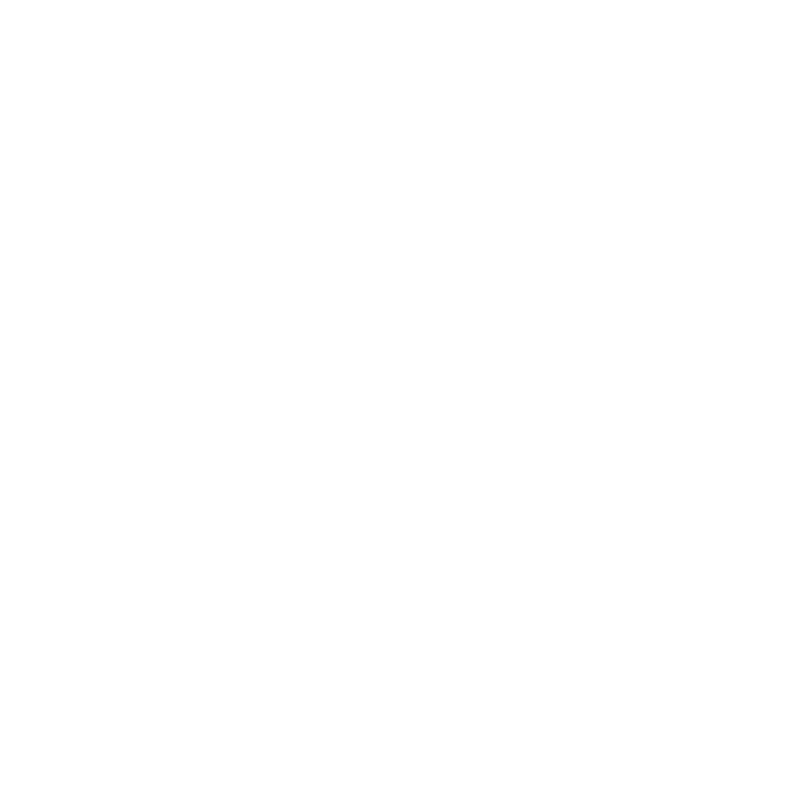
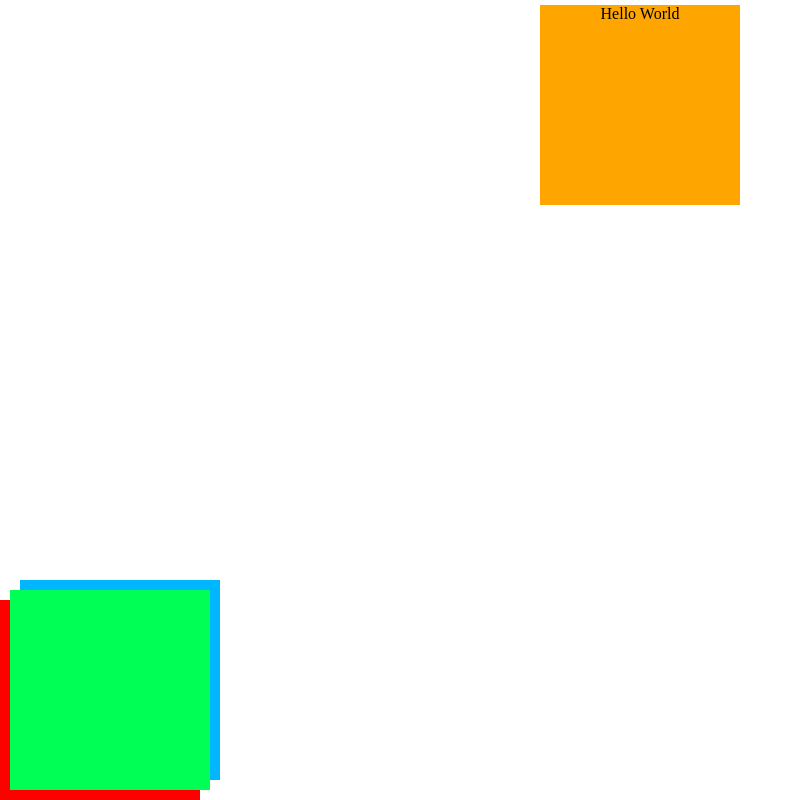
Before and after one commit to fbw-d09/uib_layout_break_out_the_flow-brt-yilmaz, a website: page index.html in a window 1280 px wide. Shown: the whole page, without its empty margins (0-803 px from the left). Drawn offline with nearby package versions, Linux system fonts and the light colour scheme.

Commit message:
Complete exercise

```diff
--- a/index.html
+++ b/index.html
@@ -1,12 +1,24 @@
 <!DOCTYPE html>
 <html lang="en">
-<head>
-    <meta charset="UTF-8">
-    <meta name="viewport" content="width=device-width, initial-scale=1.0">
-    <meta http-equiv="X-UA-Compatible" content="ie=edge">
-    <title>Document</title>
-    <link rel="stylesheet" href="style.css">
-</head>
-<body>
-</body>
+  <head>
+    <meta charset="UTF-8" />
+    <meta name="viewport" content="width=device-width, initial-scale=1.0" />
+    <meta http-equiv="X-UA-Compatible" content="ie=edge" />
+    <link
+      rel="stylesheet"
+      href="https://cdnjs.cloudflare.com/ajax/libs/normalize/8.0.1/normalize.min.css"
+    />
+    <link rel="stylesheet" href="style.css" />
+    <title>Breaking the flow</title>
+  </head>
+
+  <body>
+    <div class="helloworld">Hello World</div>
+    <div class="box1"></div>
+    <div class="box2"></div>
+    <div class="box3"></div>
+
+
+
+  </body>
 </html>
--- a/style.css
+++ b/style.css
@@ -3,3 +3,42 @@ html, body {
     padding: 0;
     height: 100%;
 }
+
+.helloworld {
+    width: 200px;
+    height: 200px;
+    background-color: orange;
+    margin: auto;
+    text-align: center;
+    position: relative;
+    top: 5px;
+    left: 7pxs;
+}
+
+.box1 {
+    width: 200px;
+    height: 200px;
+    background-color: red;
+    position: absolute;
+    bottom: 0;
+    left: 0;
+}
+
+.box2 {
+    width: 200px;
+    height: 200px;
+    background-color: rgb(0, 255, 85);
+    position: absolute;
+    bottom: 10px;
+    left: 10px;
+    z-index: 1;
+}
+
+.box3 {
+    width: 200px;
+    height: 200px;
+    background-color: rgb(0, 183, 255);
+    position: absolute;
+    bottom: 20px;
+    left: 20px;
+}
```
